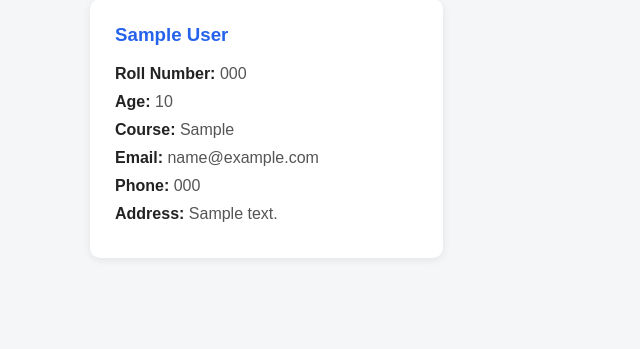
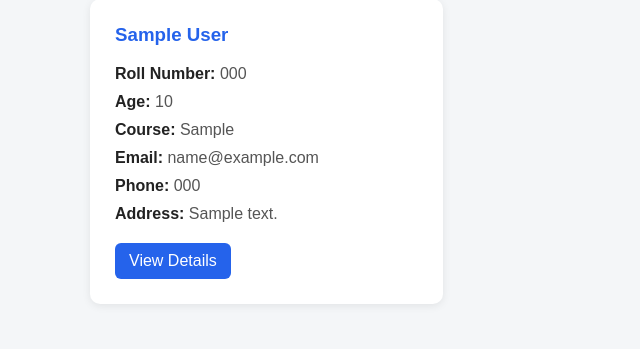
Before and after one commit to Muhammed-Sahal717/project-students-details, a Django app: page /students/ in a window 1280 px wide. Shown: the part 239-588 px from the top of the page, without its empty margins (0-640 px from the left). Run offline with Django 5.2, Linux system fonts and the light colour scheme; tables that the repository leaves empty hold one stand-in row (values such as "Sample post").

Commit message:
Add view button for student details in student list

```diff
--- a/student_project/students/static/students/style.css
+++ b/student_project/students/static/students/style.css
@@ -63,6 +63,20 @@ header p {
   transform: scale(1.05);
 }
 
+.view-button {
+  display: inline-block;
+  margin-top: 10px;
+  padding: 9px 14px;
+  background-color: #2563eb;
+  color: white;
+  text-decoration: none;
+  border-radius: 6px;
+}
+
+.view-button:hover {
+  background-color: #1d4ed8;
+}
+
 /* Student Detail Styles */
 
 .student-detail {
--- a/student_project/students/templates/students/student_list.html
+++ b/student_project/students/templates/students/student_list.html
@@ -55,6 +55,10 @@
             <strong>Address:</strong>
             {{ student.address }}
           </p>
+
+          <a href="{% url 'student_detail' student.id %}" class="view-button">
+            View Details
+          </a>
         </div>
 
         {% empty %}
```
